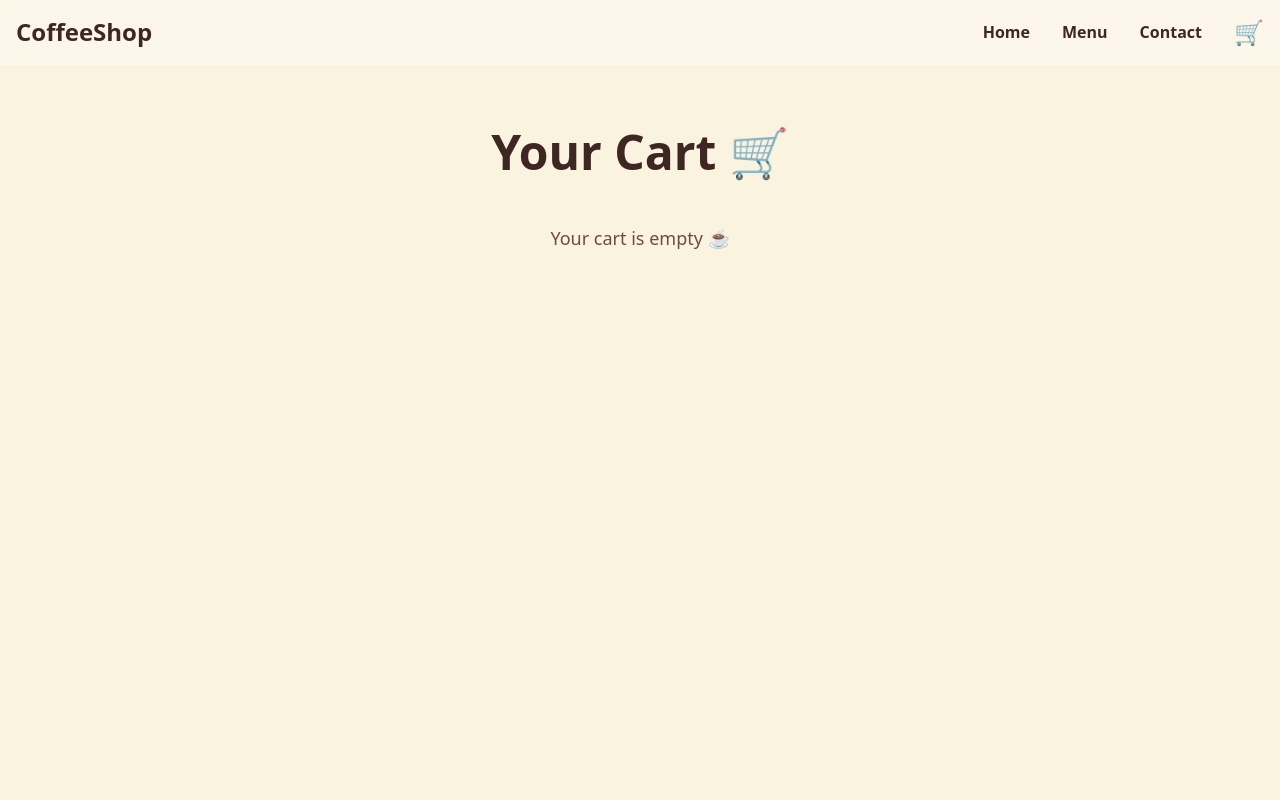
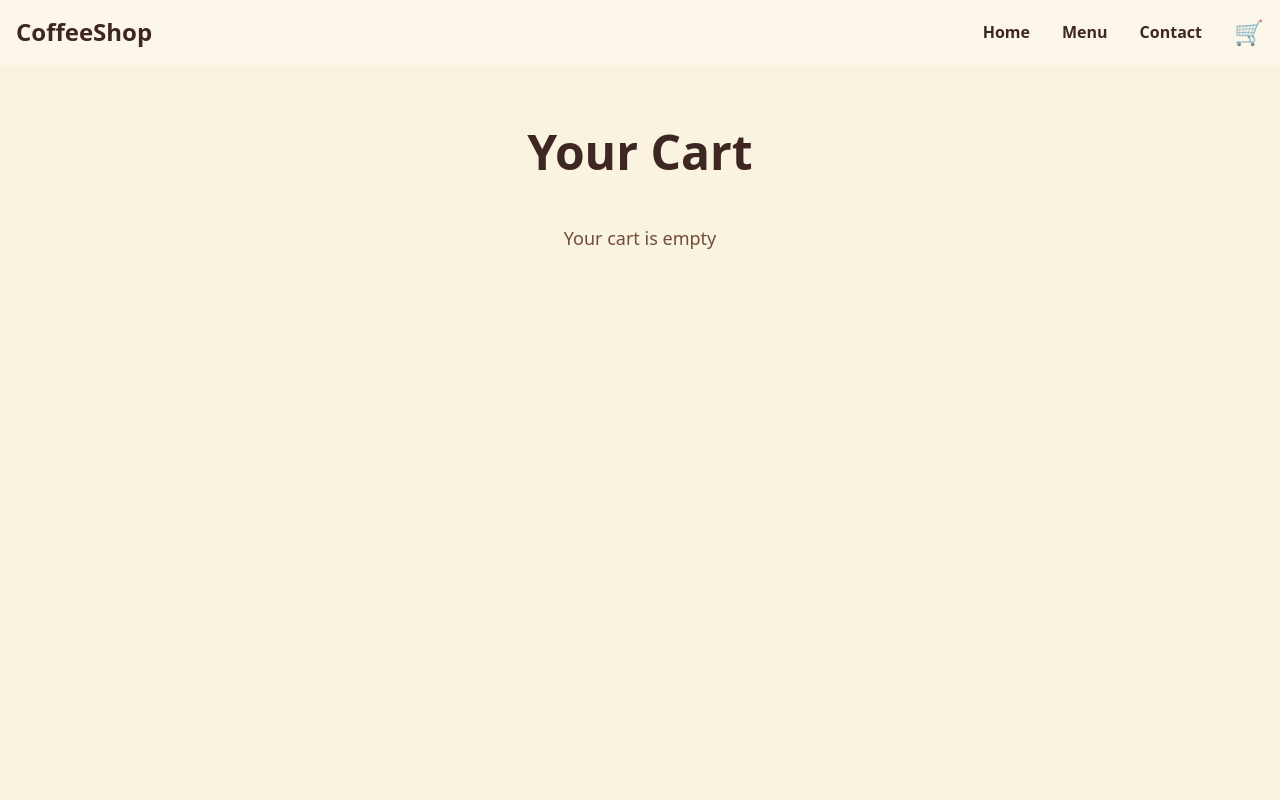
Before and after one commit to Asfiya-rudbar/coffee-house, a React (Vite) app: page /cart in a window 1280 px wide. Shown: the top 800 px of the page. Built offline with nearby package versions, Linux system fonts and the light colour scheme.

Commit message:
Update Cart.jsx

```diff
--- a/src/pages/Cart.jsx
+++ b/src/pages/Cart.jsx
@@ -32,12 +32,12 @@ function Cart() {
     <div className="min-h-screen bg-[#faf3e0] pt-32 px-6 md:px-20 overflow-hidden">
 
       <h1 className="text-5xl font-bold text-[#3e2723] mb-12 text-center">
-        Your Cart 🛒
+        Your Cart
       </h1>
 
       {cart.length === 0 ? (
         <p className="text-center text-[#6f4e37] text-lg">
-          Your cart is empty ☕
+          Your cart is empty
         </p>
       ) : (
         <>
@@ -101,7 +101,7 @@ function Cart() {
 
           </div>
 
-          {/* TOTAL */}
+
           <div className="text-center m-10 ">
             <h2 className="text-2xl font-bold text-[#3e2723]">
               Total: Rs. {totalPrice}
```
